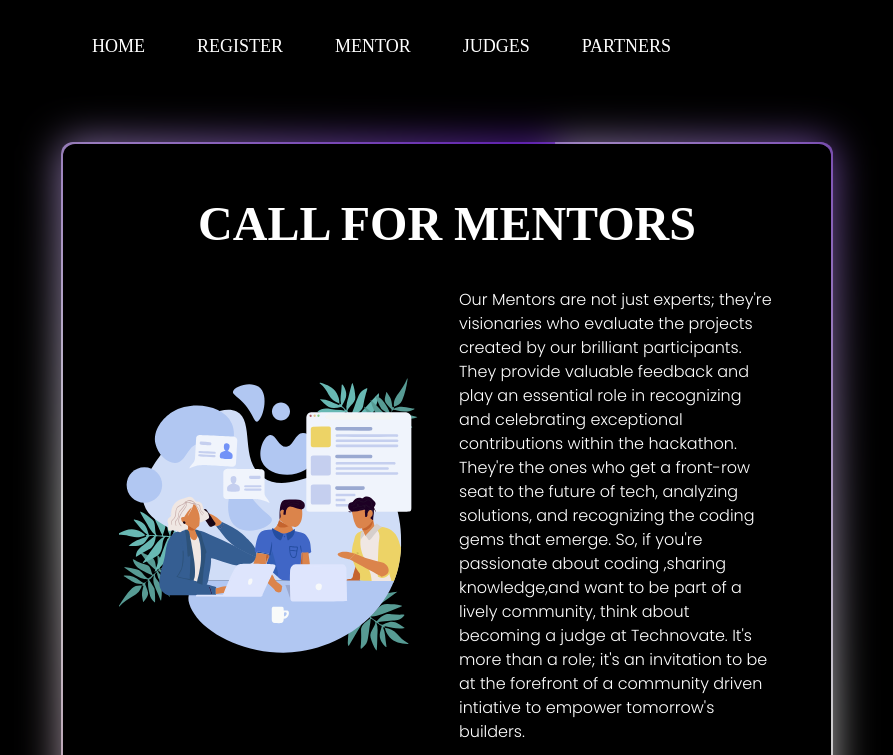
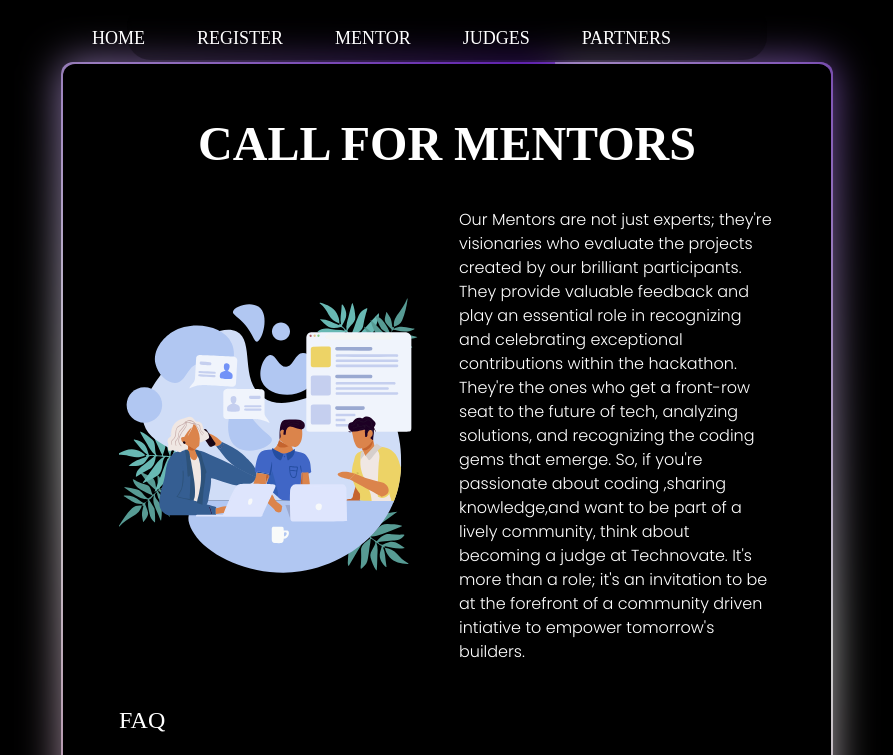
Before and after one commit to godspeed-03/Technovate, a React (Vite) app: page /mentors in a window 1280 px wide. Shown: the top 755 px of the page, without its empty margins (193-1086 px from the left). Built offline with nearby package versions, Linux system fonts and the light colour scheme; a web font is replaced by a local one.

Commit message:
Style: Changed Header position to fixed

```diff
--- a/src/Components/Herobanner.jsx
+++ b/src/Components/Herobanner.jsx
@@ -6,9 +6,9 @@
 const Herobanner = () => {
   return (
     <>
-      <Navbar text={"white"} />
+      <Navbar />
       <div
-        className="max-md:w-[100%] max-lg:px-3 w-[50%] z-10 h-screen bg-center bg-cover flex flex-col items-center  justify-center"
+        className="max-md:w-[100%] md:mt-14 mt-1 max-lg:px-3 w-[50%] z-10 h-screen bg-center bg-cover flex flex-col items-center  justify-center"
         style={{ backgroundImage: `url(${banner})` }}
       >
         <div className="flex justify-center items-center">
--- a/src/Components/Navbar.jsx
+++ b/src/Components/Navbar.jsx
@@ -19,7 +19,7 @@
   return (
     <>
       <div
-        className={`Navbar lg:w-[50%] w-[90%] flex items-baseline justify-end text-lg bg-transparent rounded-full py-5 mt-3 font-miami  bottom-2
+        className={`Navbar z-20 fixed top-0 left-auto md:bg-black/30 md:backdrop-filter md:backdrop-blur-sm rounded-3xl lg:w-[50%] w-[90%] h-14 flex items-baseline justify-end text-lg py-5 mt-1 font-miami  bottom-2
     ${mobile ? " " : " "}`}
       >
         <nav>
```
